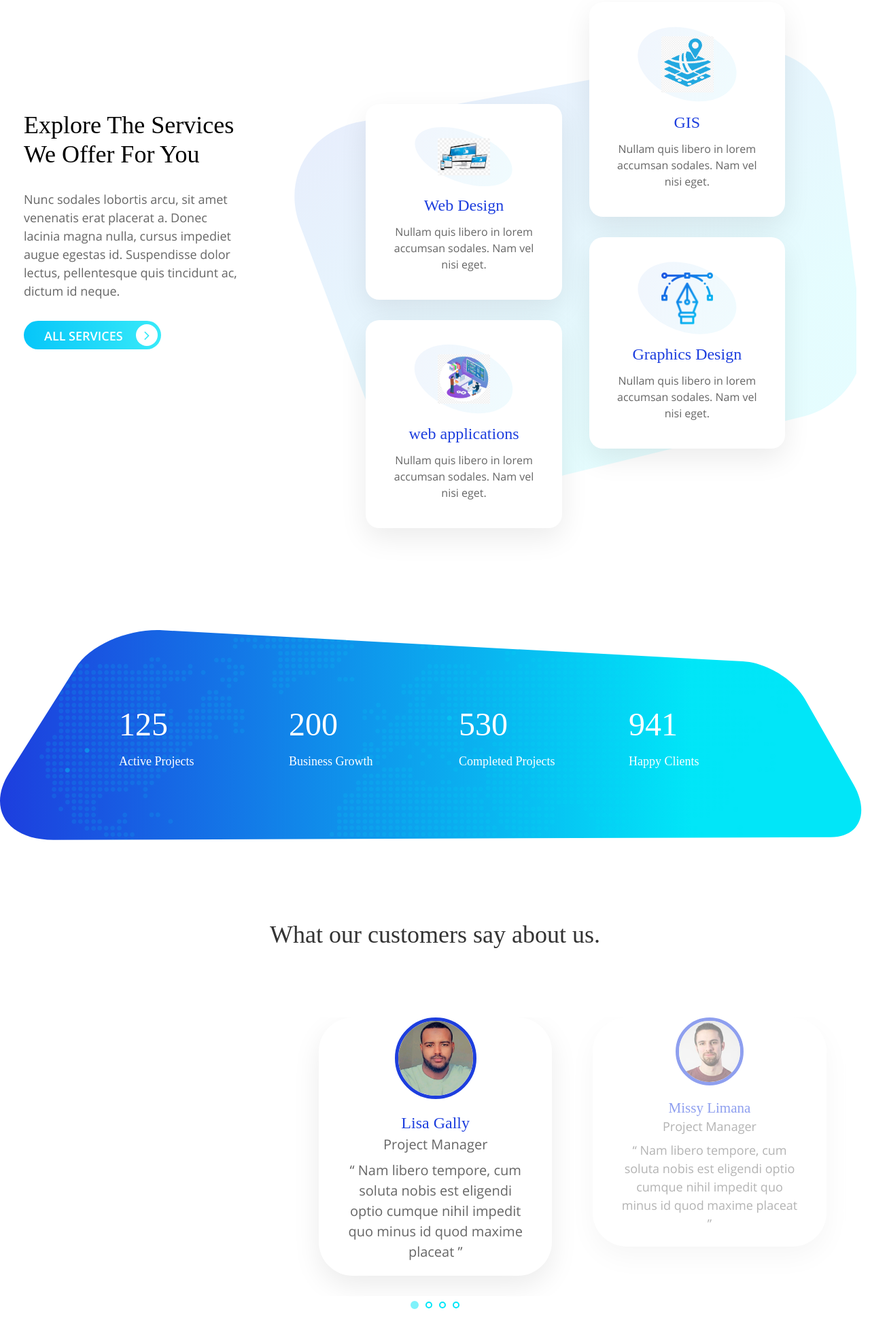
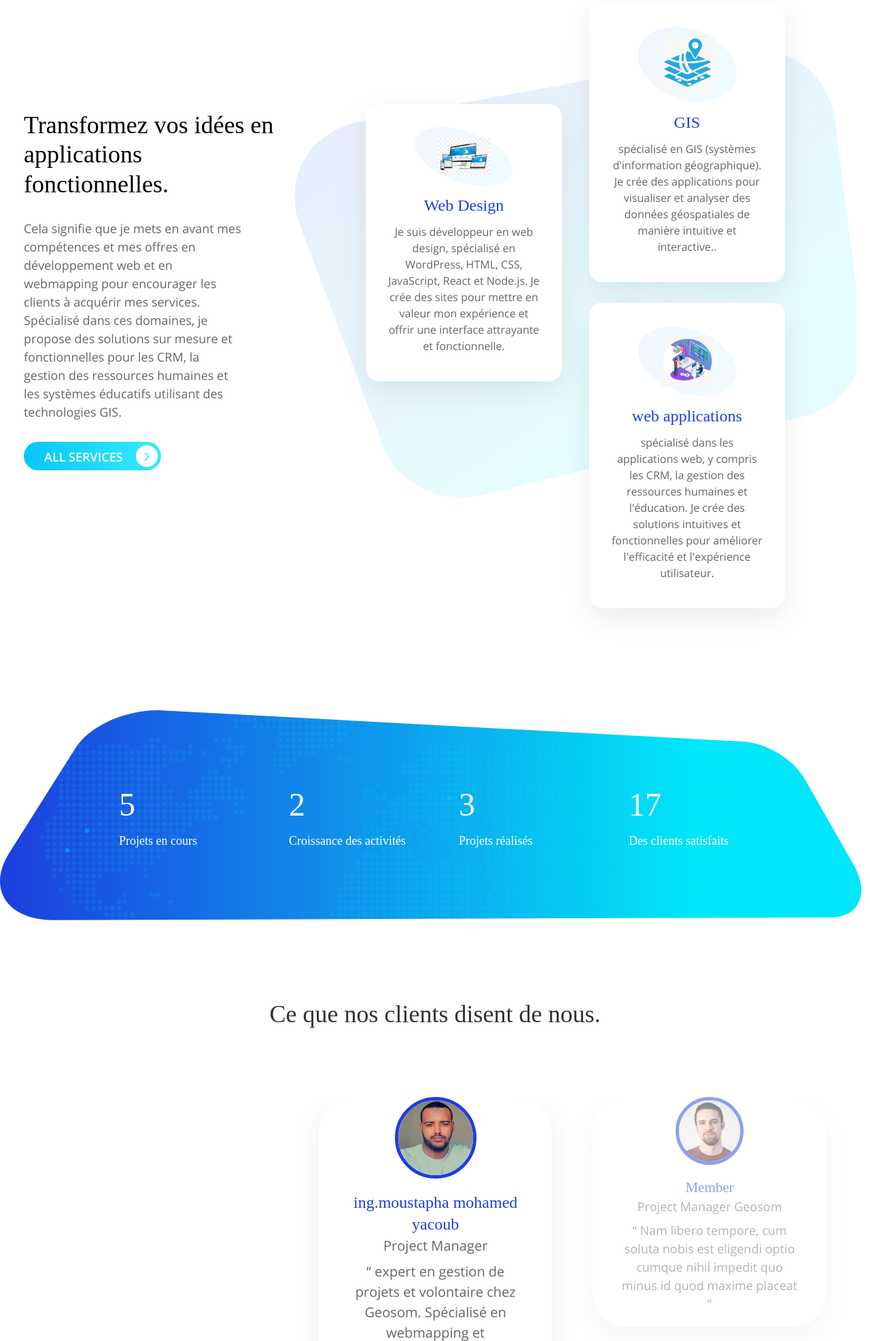
Before and after one commit to pha12/solution-web, a plain HTML site: page index.html in a window 1280 px wide. Shown: the part 1558-3531 px from the top of the page at 68% size. Drawn offline with Linux system fonts and the light colour scheme; a web font is replaced by a local one.

Commit message:
je suis ali

```diff
--- a/index.html
+++ b/index.html
@@ -110,11 +110,10 @@
     <div class="container">
         <div class="row">
             <div class="col-lg-4">
-                <h2> Explore The Services<br/>
-                    We Offer For You </h2>
-                <p> Nunc sodales lobortis arcu, sit amet venenatis erat placerat a. Donec lacinia magna nulla, cursus
-                    impediet augue egestas id. Suspendisse dolor lectus, pellentesque quis tincidunt ac, dictum id
-                    neque. </p>
+                <h2> Transformez vos idées en applications fonctionnelles. </h2>
+                <p> Cela signifie que je mets en avant mes compétences et mes offres en développement web et en webmapping pour encourager
+                    les clients à acquérir mes services. Spécialisé dans ces domaines, je propose des solutions sur mesure et
+                     fonctionnelles pour les CRM, la gestion des ressources humaines et les systèmes éducatifs utilisant des technologies GIS. </p>
                 <a href="#">All Services <i class="fa fa-angle-right" aria-hidden="true"></i></a></div>
             <div class="col-lg-8">
                 <svg id="bg-services"
@@ -135,34 +134,30 @@
                             <div class="oval"><img class="card-img-top" src="images/web-design.png" alt=""></div>
                             <div class="card-body">
                                 <h3 class="card-title">Web Design</h3>
-                                <p class="card-text">Nullam quis libero in lorem accumsan sodales. Nam vel nisi
-                                    eget.</p>
+                                <p class="card-text">
+                                    Je suis développeur en web design, spécialisé en WordPress, HTML, CSS, JavaScript, React
+                                     et Node.js. Je crée des sites pour mettre en valeur mon expérience et offrir une interface
+                                      attrayante et fonctionnelle.</p>
+                            </div>
+                        </div>
+
+                    </div>
+                    <div class="col">
+                        <div class="card text-center">
+                            <div class="oval"><img class="card-img-top" src="images/seo.png" alt=""></div>
+                            <div class="card-body">
+                                <h3 class="card-title">GIS </h3>
+                                <p class="card-text">   spécialisé en GIS (systèmes d'information géographique). Je crée des applications
+                                    pour visualiser et analyser des données géospatiales de manière intuitive et interactive..</p>
                             </div>
                         </div>
                         <div class="card text-center">
                             <div class="oval"><img class="card-img-top" src="images/marketing.png" alt=""></div>
                             <div class="card-body">
                                 <h3 class="card-title">web applications </h3>
-                                <p class="card-text">Nullam quis libero in lorem accumsan sodales. Nam vel nisi
-                                    eget.</p>
-                            </div>
-                        </div>
-                    </div>
-                    <div class="col">
-                        <div class="card text-center">
-                            <div class="oval"><img class="card-img-top" src="images/seo.png" alt=""></div>
-                            <div class="card-body">
-                                <h3 class="card-title">GIS </h3>
-                                <p class="card-text">Nullam quis libero in lorem accumsan sodales. Nam vel nisi
-                                    eget.</p>
-                            </div>
-                        </div>
-                        <div class="card text-center">
-                            <div class="oval"><img class="card-img-top" src="images/graphics-design.png" alt=""></div>
-                            <div class="card-body">
-                                <h3 class="card-title">Graphics Design</h3>
-                                <p class="card-text">Nullam quis libero in lorem accumsan sodales. Nam vel nisi
-                                    eget.</p>
+                                <p class="card-text"> spécialisé dans les applications web, y compris les CRM,
+                                     la gestion des ressources humaines et l'éducation. Je crée des solutions intuitives
+                                     et fonctionnelles pour améliorer l'efficacité et l'expérience utilisateur.</p>
                             </div>
                         </div>
                     </div>
@@ -204,32 +199,32 @@
             <div class="col-3">
                 <div class="card">
                     <div class="card-body">
-                        <h5 class="card-title">125</h5>
-                        <p class="card-text">Active Projects</p>
+                        <h5 class="card-title">5</h5>
+                        <p class="card-text">Projets en cours</p>
                     </div>
                 </div>
             </div>
             <div class="col-3">
                 <div class="card">
                     <div class="card-body">
-                        <h5 class="card-title">200</h5>
-                        <p class="card-text">Business Growth</p>
+                        <h5 class="card-title">2</h5>
+                        <p class="card-text">Croissance des activités</p>
                     </div>
                 </div>
             </div>
             <div class="col-3">
                 <div class="card">
                     <div class="card-body">
-                        <h5 class="card-title">530</h5>
-                        <p class="card-text">Completed Projects</p>
+                        <h5 class="card-title">3</h5>
+                        <p class="card-text">Projets réalisés</p>
                     </div>
                 </div>
             </div>
             <div class="col-3">
                 <div class="card">
                     <div class="card-body">
-                        <h5 class="card-title">941</h5>
-                        <p class="card-text">Happy Clients</p>
+                        <h5 class="card-title">17</h5>
+                        <p class="card-text">Des clients satisfaits</p>
                     </div>
                 </div>
             </div>
@@ -238,23 +233,24 @@
 </div>
 <div class="container-fluid gtco-testimonials">
     <div class="container">
-        <h2>What our customers say about us.</h2>
+        <h2>Ce que nos clients disent de nous.</h2>
         <div class="owl-carousel owl-carousel1 owl-theme">
             <div>
                 <div class="card text-center"><img class="card-img-top" src="images/customer1.jpg" alt="">
                     <div class="card-body">
-                        <h5>Lisa Gally <br/>
+                        <h5>ing.moustapha mohamed yacoub <br/>
                             <span> Project Manager </span></h5>
-                        <p class="card-text">“ Nam libero tempore, cum soluta nobis est eligendi optio cumque nihil
-                            impedit quo minus id quod maxime placeat ” </p>
+                        <p class="card-text">“ expert en gestion de projets et volontaire chez Geosom. Spécialisé en webmapping
+                            et développement de systèmes CRM, il met son expertise au service de solutions innovantes pour optimiser
+                            la gestion des données géospatiales et améliorer l'efficacité des entreprises.” </p>
                     </div>
                 </div>
             </div>
             <div>
                 <div class="card text-center"><img class="card-img-top" src="images/customer2.jpg" alt="">
                     <div class="card-body">
-                        <h5>Missy Limana<br/>
-                            <span> Project Manager </span></h5>
+                        <h5>Member <br/>
+                            <span> Project Manager  Geosom </span></h5>
                         <p class="card-text">“ Nam libero tempore, cum soluta nobis est eligendi optio cumque nihil
                             impedit quo minus id quod maxime placeat ” </p>
                     </div>
@@ -350,17 +346,18 @@
 </div>
 <div class="container-fluid gtco-news" id="news">
     <div class="container">
-        <h2>Latest News & Articles</h2>
+        <h2>Dernières nouvelles et articles</h2>
         <div class="owl-carousel owl-carousel2 owl-theme">
             <div>
                 <div class="card text-center"><img class="card-img-top" src="images/news1.jpg" alt="">
                     <div class="card-body text-left pr-0 pl-0">
-                        <h5>Aenean ultrices lorem quis blandit
-                            tempor urabitur accumsan. </h5>
-                        <p class="card-text">Donec non sem mi. In hac habitasse platea dictumst. Nullam a feugiat augue,
-                            et porta metus. Nulla mollis lobortis leet. Maecenas tincidunt, arcu sed ornare purus risus
-                            . . . </p>
-                        <a href="#">READ MORE <i class="fa fa-angle-right" aria-hidden="true"></i></a></div>
+                        <h5>  Importance des Systèmes GIS et de
+                            Géolocalisation pour les Entreprises </h5>
+                        <p class="card-text">Le système d'information géographique (GIS) permet aux entreprises de collecter
+                             et analyser des données géospatiales pour prendre des décisions éclairées, tandis que le système
+                              de géolocalisation utilise des technologies comme le GPS pour suivre des objets en temps réel et
+                              améliorer l'efficacité des opérations et l'expérience client. . . </p>
+                        <a href="#">LIRE LA SUITE<i class="fa fa-angle-right" aria-hidden="true"></i></a></div>
                 </div>
             </div>
             <div>
@@ -371,7 +368,7 @@
                         <p class="card-text">Donec non sem mi. In hac habitasse platea dictumst. Nullam a feugiat augue,
                             et porta metus. Nulla mollis lobortis leet. Maecenas tincidunt, arcu sed ornare purus risus
                             . . . </p>
-                        <a href="#">READ MORE <i class="fa fa-angle-right" aria-hidden="true"></i></a></div>
+                        <a href="#">LIRE LA SUITE <i class="fa fa-angle-right" aria-hidden="true"></i></a></div>
                 </div>
             </div>
             <div>
@@ -382,7 +379,7 @@
                         <p class="card-text">Donec non sem mi. In hac habitasse platea dictumst. Nullam a feugiat augue,
                             et porta metus. Nulla mollis lobortis leet. Maecenas tincidunt, arcu sed ornare purus risus
                             . . . </p>
-                        <a href="#">READ MORE <i class="fa fa-angle-right" aria-hidden="true"></i></a></div>
+                        <a href="#">LIRE LA SUITE <i class="fa fa-angle-right" aria-hidden="true"></i></a></div>
                 </div>
             </div>
             <div>
@@ -393,7 +390,7 @@
                         <p class="card-text">Donec non sem mi. In hac habitasse platea dictumst. Nullam a feugiat augue,
                             et porta metus. Nulla mollis lobortis leet. Maecenas tincidunt, arcu sed ornare purus risus
                             . . . </p>
-                        <a href="#">READ MORE <i class="fa fa-angle-right" aria-hidden="true"></i></a></div>
+                        <a href="#">LIRE LA SUITE <i class="fa fa-angle-right" aria-hidden="true"></i></a></div>
                 </div>
             </div>
             <div>
@@ -404,7 +401,7 @@
                         <p class="card-text">Donec non sem mi. In hac habitasse platea dictumst. Nullam a feugiat augue,
                             et porta metus. Nulla mollis lobortis leet. Maecenas tincidunt, arcu sed ornare purus risus
                             . . . </p>
-                        <a href="#">READ MORE <i class="fa fa-angle-right" aria-hidden="true"></i></a></div>
+                        <a href="#">LIRE LA SUITE <i class="fa fa-angle-right" aria-hidden="true"></i></a></div>
                 </div>
             </div>
             <div>
@@ -415,7 +412,7 @@
                         <p class="card-text">Donec non sem mi. In hac habitasse platea dictumst. Nullam a feugiat augue,
                             et porta metus. Nulla mollis lobortis leet. Maecenas tincidunt, arcu sed ornare purus risus
                             . . . </p>
-                        <a href="#">READ MORE <i class="fa fa-angle-right" aria-hidden="true"></i></a></div>
+                        <a href="#">LIRE LA SUITE <i class="fa fa-angle-right" aria-hidden="true"></i></a></div>
                 </div>
             </div>
         </div>
@@ -425,8 +422,8 @@
     <div class="container">
         <div class="row">
             <div class="col-lg-6" id="contact">
-                <h4> Contact Us </h4>
-                <input type="text" class="form-control" placeholder="Full Name">
+                <h4> Contactez-nous </h4>
+                <input type="text" class="form-control" placeholder="Nom complet">
                 <input type="email" class="form-control" placeholder="Email Address">
                 <textarea class="form-control" placeholder="Message"></textarea>
                 <a href="#" class="submit-button">LIRE PLUS <i class="fa fa-angle-right" aria-hidden="true"></i></a>
```
Also changed, not shown: images/download.jpeg (added).
